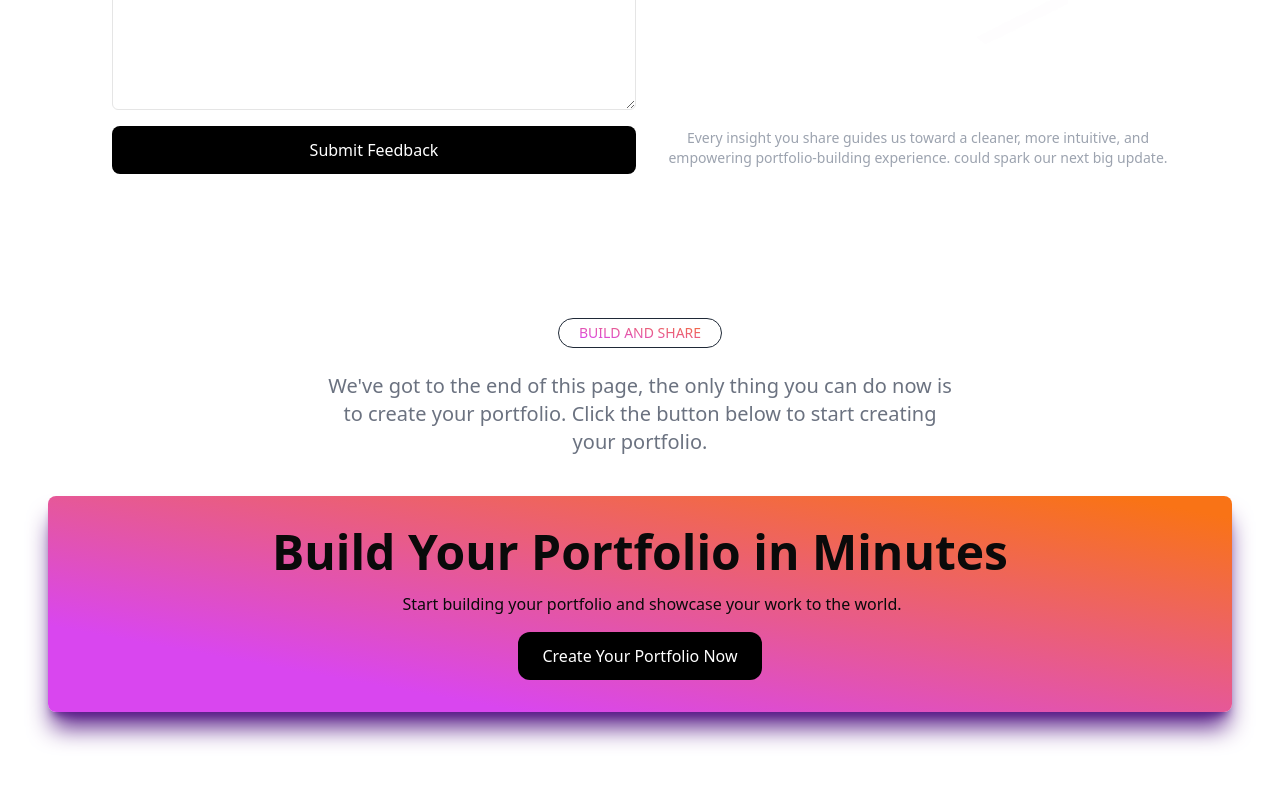
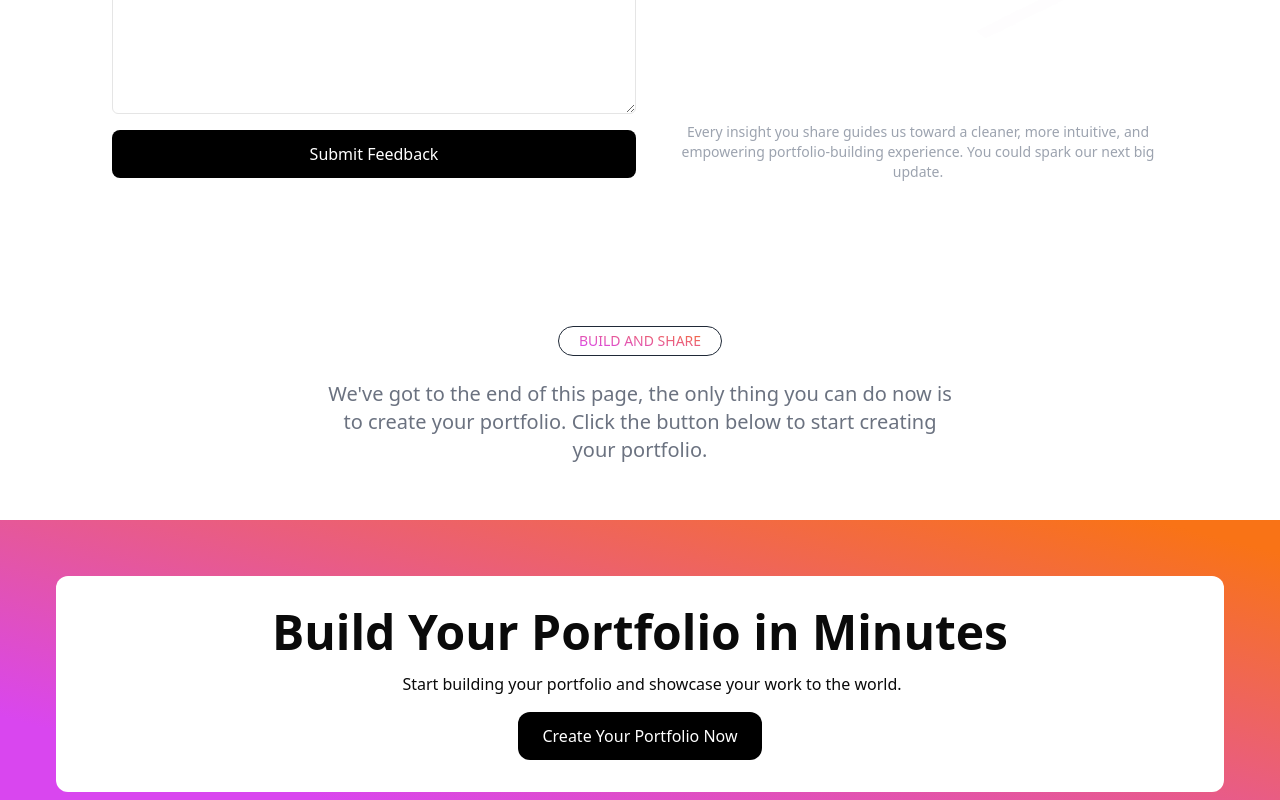
Before and after one commit to kalamaayubu/easy_portfolio, a Next.js app: page / in a window 1280 px wide. Shown: the part 3180-3980 px from the top of the page. Built offline with nearby package versions, Linux system fonts and the light colour scheme; no server answers.

Commit message:
Refactor: mproved the CTA spacing and overal layout

```diff
--- a/app/page.js
+++ b/app/page.js
@@ -38,9 +38,11 @@ const HomePage = () => {
     <FeedbackSection/>
 
     {/* Call to action section */}
-    <section className="w-[95%] m-auto p-4 flex flex-col items-center text-center">
-      <p className="section-header">BUILD AND SHARE</p>
-      <p className="text-gray-500 text-xl max-w-[640px] mb-4">We&apos;ve got to the end of this page, the only thing you can do now is to create your portfolio. Click the button below to start creating your portfolio.</p>
+    <section className="m-auto flex flex-col items-center text-center">
+      <div className="p-4 w-[95%]">
+        <p className="section-header ">BUILD AND SHARE</p>
+        <p className="text-gray-500 text-xl m-auto max-w-[640px] mb-4">We&apos;ve got to the end of this page, the only thing you can do now is to create your portfolio. Click the button below to start creating your portfolio.</p>
+      </div>
       <CTA/>
     </section>
     <Footer/>
--- a/components/landing/CTA.jsx
+++ b/components/landing/CTA.jsx
@@ -2,8 +2,9 @@ import Link from "next/link"
 
 const CTA = () => {
   return (
-    <div className="mt-6 w-full shadow-xl gap-4 shadow-purple-900 purple-gradient-card lg:justify-between m-auto flex flex-col items-center text-center lg:p-8 p-8">
-        <h2 className="">Build Your Portfolio in Minutes</h2>
+    <div className="mt-6 w-full purple-gradient-card p-6 sm:p-8 md:p-10 lg:p-12 xl:p-14 2xl:p-16">
+      <div className="bg-white rounded-xl gap-4 lg:justify-between m-auto flex flex-col items-center text-center lg:p-8 p-8">
+        <h2 className="w-full">Build Your Portfolio in Minutes</h2>
         <p className=" mt-4 lg:mt-0 lg:ml-6 max-w-[500px]">
             Start building your portfolio and showcase your work to the world.
         </p>
@@ -12,6 +13,7 @@ const CTA = () => {
             Create Your Portfolio Now
             </Link>
         </button>
+      </div>
     </div>
   )
 }
--- a/components/landing/FeedbackSection.jsx
+++ b/components/landing/FeedbackSection.jsx
@@ -6,8 +6,8 @@ const FeedbackSection = () => {
         <p className="section-header">LEAVE YOUR FEEDBACK</p>
         <div className="flex flex-col gap-4 lg:flex-row lg:gap-8 items-center lg:justify-between w-full">
             <div className="flex flex-col items-center gap-2 max-w-[500px] lg:hidden">
-                <Image src="/assets/feedback2.gif" alt="Feedback Illustration" width={300} height={300} className="m-auto max-w-[500px]" />
-                <p className="text-sm text-gray-400 mt-2 hidden lg:flex">Every insight you share guides us toward a cleaner, more intuitive, and empowering portfolio-building experience. could spark our next big update.</p>
+                <Image unoptimized src="/assets/feedback2.gif" alt="Feedback Illustration" width={300} height={300} className="m-auto max-w-[500px]" />
+                <p className="text-sm text-gray-400 mt-2 hidden lg:flex">Every insight you share guides us toward a cleaner, more intuitive, and empowering portfolio-building experience. You could spark our next big update.</p>
             </div>
             <div>
                 <h1 className="mb-6 text-[24px] lg:text-start sm:text-[28px] md:text-[32px] lg:text-[36px] max-w-[500px] lg:max-w-[540px] text-center">Your Feedback Helps us Improve.</h1>
@@ -17,8 +17,8 @@ const FeedbackSection = () => {
                 </div>
             </div>
             <div className="lg:flex flex-col items-center gap-2 max-w-[500px] hidden">
-                <Image src="/assets/feedback2.gif" alt="Feedback Illustration" width={300} height={300} className="m-auto max-w-[500px]" />
-                <p className="text-sm text-gray-400 mt-2">Every insight you share guides us toward a cleaner, more intuitive, and empowering portfolio-building experience. could spark our next big update.</p>
+                <Image unoptimized src="/assets/feedback2.gif" alt="Feedback Illustration" width={300} height={300} className="m-auto max-w-[500px]" />
+                <p className="text-sm text-gray-400 mt-2">Every insight you share guides us toward a cleaner, more intuitive, and empowering portfolio-building experience. You could spark our next big update.</p>
             </div>
         </div>
     </div>
--- a/styles/globals.css
+++ b/styles/globals.css
@@ -27,7 +27,7 @@
     @apply text-center purple-gradient-text text-sm mt-28 mb-6 border border-gray-800 px-5 py-1 rounded-full w-fit m-auto;
   }
   .purple-gradient-card {
-    @apply bg-gradient-to-tr from-fuchsia-500 from-20% to-orange-500 to-95% p-4 rounded-lg;
+    @apply bg-gradient-to-tr from-fuchsia-500 from-20% to-orange-500 to-95% p-4;
   }
 
 /* Marquee animations */
```
